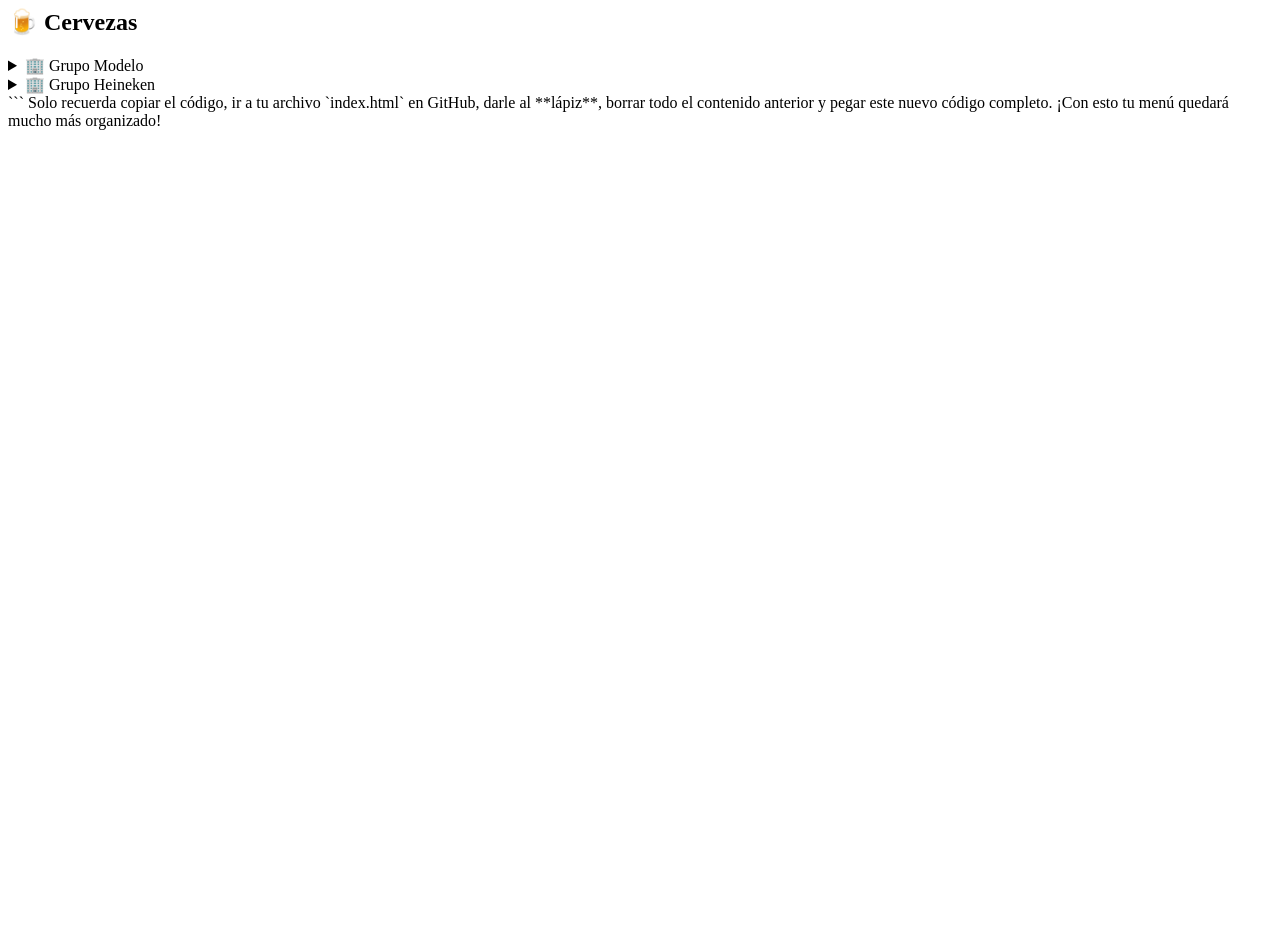
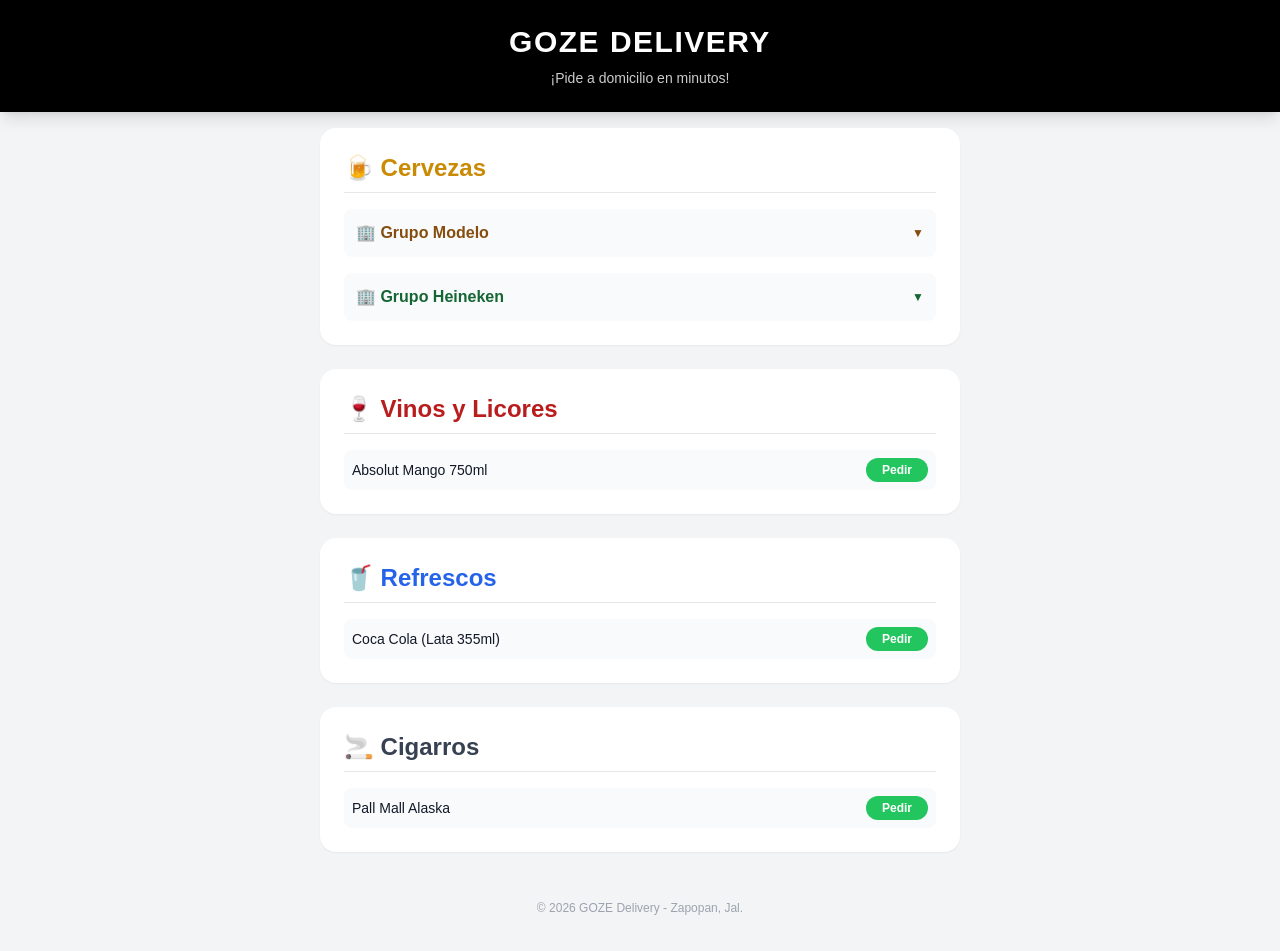
Before and after one commit to GOZEDELIVERY/goze-menu, a plain HTML site: page index.html in a window 1280 px wide. Before the commit the page ends 800 px from the top, so only its background shows below. Drawn offline with nearby package versions, Linux system fonts and the light colour scheme.

Commit message:
index.html

````diff
--- a/index.html
+++ b/index.html
@@ -1,53 +1,57 @@
-<!-- ... existing code ... -->
-        <!-- Categoría: Cervezas (Nueva estructura) -->
+<!DOCTYPE html>
+<html lang="es">
+<head>
+    <meta charset="UTF-8">
+    <meta name="viewport" content="width=device-width, initial-scale=1.0">
+    <title>Menú GOZE Delivery</title>
+    <script src="https://cdn.tailwindcss.com"></script>
+    <style>
+        body { font-family: 'Arial', sans-serif; }
+        /* Mejora visual para los detalles */
+        details summary::-webkit-details-marker { display:none; }
+        details summary { list-style: none; }
+    </style>
+</head>
+<body class="bg-gray-100 text-gray-900 pb-10">
+
+    <!-- Header -->
+    <header class="bg-black text-white p-6 text-center shadow-lg">
+        <h1 class="text-3xl font-bold uppercase tracking-wider">GOZE Delivery</h1>
+        <p class="text-sm mt-2 opacity-80">¡Pide a domicilio en minutos!</p>
+    </header>
+
+    <!-- Main Content -->
+    <main class="max-w-2xl mx-auto p-4 space-y-6">
+
+        <!-- Categoría: Cervezas (Nueva estructura con subsecciones) -->
         <section class="bg-white p-6 rounded-2xl shadow-sm">
             <h2 class="text-2xl font-bold mb-4 border-b pb-2 text-yellow-600">🍺 Cervezas</h2>
 
             <div class="space-y-4">
                 <!-- Opción: Grupo Modelo -->
                 <details class="bg-gray-50 rounded-lg p-3">
-                    <summary class="font-bold cursor-pointer text-yellow-800">🏢 Grupo Modelo</summary>
+                    <summary class="font-bold cursor-pointer text-yellow-800 flex justify-between items-center">
+                        <span>🏢 Grupo Modelo</span>
+                        <span class="text-xs font-normal">▼</span>
+                    </summary>
                     <div class="mt-3 space-y-3 pl-2">
-                        <!-- Subcategoría: Medias 355ml -->
+                        <!-- Subcategoría: Medias -->
                         <details class="bg-white rounded-lg p-3 border border-gray-100">
                             <summary class="font-semibold cursor-pointer text-gray-800 text-sm">Medias 355ml</summary>
                             <div class="mt-3 space-y-3 pl-2">
                                 <div class="flex justify-between items-center text-sm">
-                                    <span>Corona Extra (Retornable)</span>
-                                    <a href="https://wa.me/523333580863?text=Hola, quiero pedir: Corona Extra (Retornable)" class="bg-green-500 text-white px-3 py-1 rounded-full text-xs font-semibold">Pedir</a>
+                                    <span>Corona Extra</span>
+                                    <a href="https://wa.me/523333580863?text=Hola, quiero pedir: Corona Extra" class="bg-green-500 text-white px-3 py-1 rounded-full text-xs font-semibold">Pedir</a>
                                 </div>
                             </div>
                         </details>
-
-                        <!-- Subcategoría: Ampolletas 210ml -->
-                        <details class="bg-white rounded-lg p-3 border border-gray-100">
-                            <summary class="font-semibold cursor-pointer text-gray-800 text-sm">Ampolletas 210ml</summary>
-                            <div class="mt-3 space-y-3 pl-2">
-                                <div class="flex justify-between items-center text-sm">
-                                    <span>Corona Extra (Ampolleta)</span>
-                                    <a href="https://wa.me/523333580863?text=Hola, quiero pedir: Corona Extra Ampolleta" class="bg-green-500 text-white px-3 py-1 rounded-full text-xs font-semibold">Pedir</a>
-                                </div>
-                            </div>
-                        </details>
-
-                        <!-- Subcategoría: Latas y Latones -->
+                        <!-- Subcategoría: Latas -->
                         <details class="bg-white rounded-lg p-3 border border-gray-100">
                             <summary class="font-semibold cursor-pointer text-gray-800 text-sm">Latas y Latones</summary>
                             <div class="mt-3 space-y-3 pl-2">
                                 <div class="flex justify-between items-center text-sm">
-                                    <span>Pacífico Clara (Lata 355ml)</span>
-                                    <a href="https://wa.me/523333580863?text=Hola, quiero pedir: Pacífico Clara Lata" class="bg-green-500 text-white px-3 py-1 rounded-full text-xs font-semibold">Pedir</a>
-                                </div>
-                            </div>
-                        </details>
-
-                        <!-- Subcategoría: Megas y Familiares -->
-                        <details class="bg-white rounded-lg p-3 border border-gray-100">
-                            <summary class="font-semibold cursor-pointer text-gray-800 text-sm">Megas y Familiares</summary>
-                            <div class="mt-3 space-y-3 pl-2">
-                                <div class="flex justify-between items-center text-sm">
-                                    <span>Corona Familiar 940ml</span>
-                                    <a href="https://wa.me/523333580863?text=Hola, quiero pedir: Corona Familiar" class="bg-green-500 text-white px-3 py-1 rounded-full text-xs font-semibold">Pedir</a>
+                                    <span>Pacífico Clara</span>
+                                    <a href="https://wa.me/523333580863?text=Hola, quiero pedir: Pacífico Clara" class="bg-green-500 text-white px-3 py-1 rounded-full text-xs font-semibold">Pedir</a>
                                 </div>
                             </div>
                         </details>
@@ -56,14 +60,56 @@
 
                 <!-- Opción: Grupo Heineken -->
                 <details class="bg-gray-50 rounded-lg p-3">
-                    <summary class="font-bold cursor-pointer text-green-800">🏢 Grupo Heineken</summary>
-                    <div class="mt-3 space-y-3 pl-2 text-sm text-gray-500 italic">
-                        Próximamente más productos...
+                    <summary class="font-bold cursor-pointer text-green-800 flex justify-between items-center">
+                        <span>🏢 Grupo Heineken</span>
+                        <span class="text-xs font-normal">▼</span>
+                    </summary>
+                    <div class="mt-3 space-y-3 pl-2">
+                         <div class="text-sm text-gray-500 italic px-2">Próximamente más productos...</div>
                     </div>
                 </details>
             </div>
         </section>
-<!-- ... existing code ... -->
-```
 
-Solo recuerda copiar el código, ir a tu archivo `index.html` en GitHub, darle al **lápiz**, borrar todo el contenido anterior y pegar este nuevo código completo. ¡Con esto tu menú quedará mucho más organizado!
+        <!-- Categoría: Vinos y Licores -->
+        <section class="bg-white p-6 rounded-2xl shadow-sm">
+            <h2 class="text-2xl font-bold mb-4 border-b pb-2 text-red-700">🍷 Vinos y Licores</h2>
+            <div class="space-y-3">
+                <div class="flex justify-between items-center p-2 bg-gray-50 rounded-lg">
+                    <span class="text-sm">Absolut Mango 750ml</span>
+                    <a href="https://wa.me/523333580863?text=Hola, quiero pedir: Absolut Mango" class="bg-green-500 text-white px-4 py-1 rounded-full text-xs font-semibold">Pedir</a>
+                </div>
+            </div>
+        </section>
+
+        <!-- Categoría: Refrescos -->
+        <section class="bg-white p-6 rounded-2xl shadow-sm">
+            <h2 class="text-2xl font-bold mb-4 border-b pb-2 text-blue-600">🥤 Refrescos</h2>
+            <div class="space-y-3">
+                <div class="flex justify-between items-center p-2 bg-gray-50 rounded-lg">
+                    <span class="text-sm">Coca Cola (Lata 355ml)</span>
+                    <a href="https://wa.me/523333580863?text=Hola, quiero pedir: Coca Cola Lata" class="bg-green-500 text-white px-4 py-1 rounded-full text-xs font-semibold">Pedir</a>
+                </div>
+            </div>
+        </section>
+
+        <!-- Categoría: Cigarros -->
+        <section class="bg-white p-6 rounded-2xl shadow-sm">
+            <h2 class="text-2xl font-bold mb-4 border-b pb-2 text-gray-700">🚬 Cigarros</h2>
+            <div class="space-y-3">
+                <div class="flex justify-between items-center p-2 bg-gray-50 rounded-lg">
+                    <span class="text-sm">Pall Mall Alaska</span>
+                    <a href="https://wa.me/523333580863?text=Hola, quiero pedir: Pall Mall Alaska" class="bg-green-500 text-white px-4 py-1 rounded-full text-xs font-semibold">Pedir</a>
+                </div>
+            </div>
+        </section>
+
+    </main>
+
+    <!-- Footer -->
+    <footer class="text-center p-8 text-gray-400 text-xs">
+        <p>© 2026 GOZE Delivery - Zapopan, Jal.</p>
+    </footer>
+
+</body>
+</html>
````
